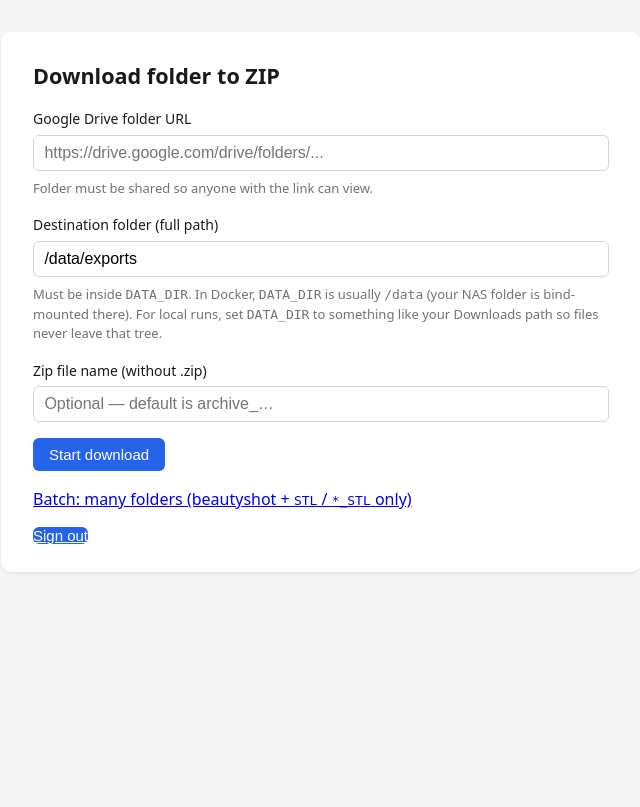
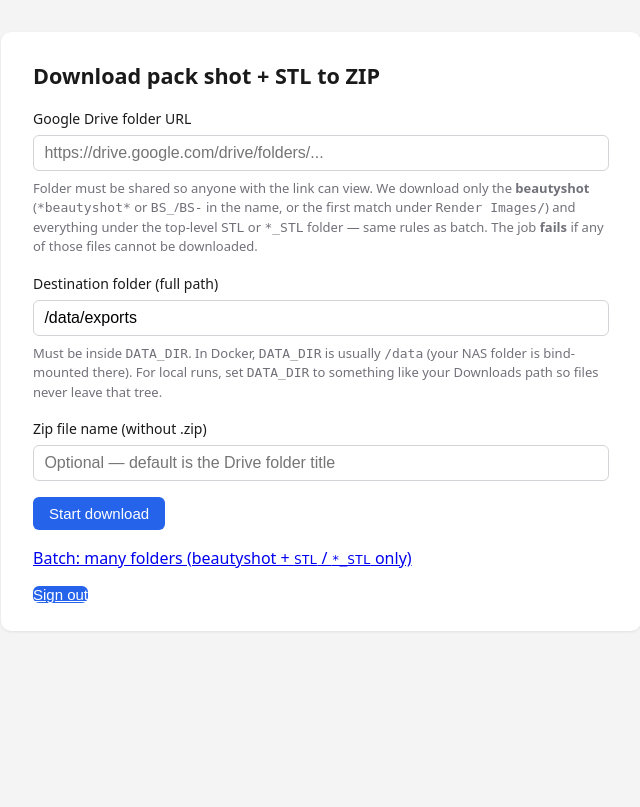
Before and after one commit to annie-elequin/download-drive-to-nas, a FastAPI app: page / in a window 1280 px wide. Shown: the top 807 px of the page, without its empty margins (319-959 px from the left). Run offline with FastAPI, Linux system fonts and the light colour scheme; the visitor is signed in with stand-in values (Sample User, id 1).

Commit message:
Single-folder form: discovery + selective ZIP like batch
- POST /jobs runs discover_public_folder, then create_selective_job (STL + beauty/BS)
- Default ZIP base name from Drive folder title via slug_for_zip_archive
- Optional archive name still overrides; batches approve uses same slug helper
- Update index copy for pack shot + STL rules and failure behavior

Made-with: Cursor

```diff
--- a/app/batches.py
+++ b/app/batches.py
@@ -2,7 +2,6 @@
 
 from __future__ import annotations
 
-import re
 import threading
 import uuid
 from dataclasses import dataclass, field
@@ -203,8 +202,7 @@ def approve_batch(
         if not include_stl and not beauty_list:
             continue
         stl_part = list(it.stl_files) if include_stl else []
-        raw = (it.parent_folder or it.stl_folder or "pack").replace("/", "_")
-        slug = re.sub(r"[^a-zA-Z0-9_.-]+", "_", raw)[:80].strip("._-") or "pack"
+        slug = drive_select.slug_for_zip_archive(it.parent_folder, it.stl_folder)
         label = slug[:120]
         spec = {
             "source_url": it.source_url,
--- a/app/main.py
+++ b/app/main.py
@@ -13,7 +13,7 @@ from fastapi.staticfiles import StaticFiles
 from fastapi.templating import Jinja2Templates
 from starlette.middleware.sessions import SessionMiddleware
 
-from app import auth, batches, jobs
+from app import auth, batches, drive_select, jobs
 
 BASE_DIR = Path(__file__).resolve().parent
 templates = Jinja2Templates(directory=str(BASE_DIR / "templates"))
@@ -130,7 +130,40 @@ def create_job_route(
     dest_for_form = destination_path
     try:
         _validate_drive_url(drive_url)
-        job = jobs.create_job(drive_url, destination_path, archive_base or "")
+        disc = drive_select.discover_public_folder(drive_url.strip())
+        if not disc.ok:
+            msg = disc.error or "Could not read this Drive folder."
+            return templates.TemplateResponse(
+                request,
+                "index.html",
+                _index_form_context(request, msg, dest_for_form),
+                status_code=status.HTTP_400_BAD_REQUEST,
+            )
+        stl_files = list(disc.stl_files or [])
+        if not stl_files:
+            return templates.TemplateResponse(
+                request,
+                "index.html",
+                _index_form_context(
+                    request,
+                    "No STL tree found (need a top-level folder named STL or ending in _STL).",
+                    dest_for_form,
+                ),
+                status_code=status.HTTP_400_BAD_REQUEST,
+            )
+        beauty_list = [{"id": b["id"], "name": b["name"]} for b in (disc.beautyshots or [])]
+        slug = drive_select.slug_for_zip_archive(disc.parent_folder, disc.stl_folder)
+        if archive_base.strip():
+            ab = jobs.sanitize_segment(archive_base.strip())
+        else:
+            ab = jobs.sanitize_segment(slug)
+        spec = {
+            "source_url": drive_url.strip(),
+            "label": slug[:120],
+            "beautyshots": beauty_list,
+            "stl_files": stl_files,
+        }
+        job = jobs.create_selective_job(drive_url.strip(), destination_path.strip(), ab, spec)
     except HTTPException as exc:
         msg = exc.detail if isinstance(exc.detail, str) else "Invalid request"
         return templates.TemplateResponse(
--- a/app/templates/index.html
+++ b/app/templates/index.html
@@ -1,7 +1,7 @@
 {% extends "base.html" %}
 {% block title %}New download · Drive to NAS{% endblock %}
 {% block content %}
-<h1>Download folder to ZIP</h1>
+<h1>Download pack shot + STL to ZIP</h1>
 {% if error %}
 <p class="error">{{ error }}</p>
 {% endif %}
@@ -9,12 +9,12 @@
   <input type="hidden" name="csrf_token" value="{{ csrf_token }}">
   <label for="drive_url">Google Drive folder URL</label>
   <input type="url" id="drive_url" name="drive_url" required placeholder="https://drive.google.com/drive/folders/...">
-  <p class="hint">Folder must be shared so anyone with the link can view.</p>
+  <p class="hint">Folder must be shared so anyone with the link can view. We download only the <strong>beautyshot</strong> (<code>*beautyshot*</code> or <code>BS_</code>/<code>BS-</code> in the name, or the first match under <code>Render Images/</code>) and everything under the top-level <code>STL</code> or <code>*_STL</code> folder — same rules as batch. The job <strong>fails</strong> if any of those files cannot be downloaded.</p>
   <label for="destination_path">Destination folder (full path)</label>
   <input type="text" id="destination_path" name="destination_path" required value="{{ default_destination }}" spellcheck="false" autocomplete="off">
   <p class="hint">Must be inside <code>DATA_DIR</code>. In Docker, <code>DATA_DIR</code> is usually <code>/data</code> (your NAS folder is bind-mounted there). For local runs, set <code>DATA_DIR</code> to something like your Downloads path so files never leave that tree.</p>
   <label for="archive_base">Zip file name (without .zip)</label>
-  <input type="text" id="archive_base" name="archive_base" placeholder="Optional — default is archive_…" pattern="[a-zA-Z0-9_.-]*" title="Letters, numbers, dot, underscore, hyphen">
+  <input type="text" id="archive_base" name="archive_base" placeholder="Optional — default is the Drive folder title" pattern="[a-zA-Z0-9_.-]*" title="Letters, numbers, dot, underscore, hyphen">
   <button type="submit">Start download</button>
 </form>
 <p class="row"><a href="/batch">Batch: many folders (beautyshot + <code>STL</code> / <code>*_STL</code> only)</a></p>
```
Also changed, not shown: app/drive_select.py (+7 -0 lines).
